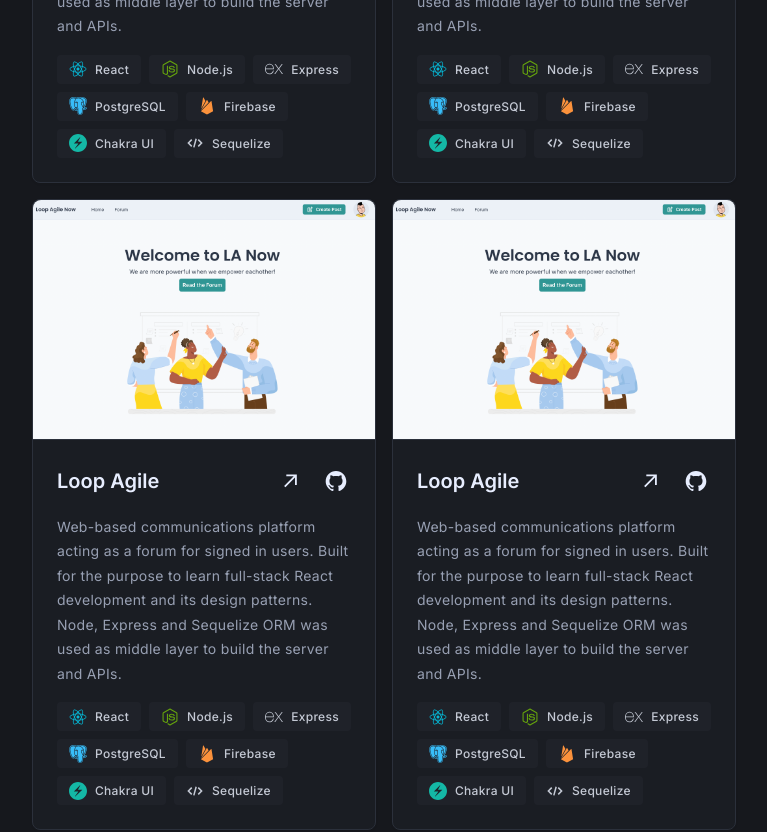
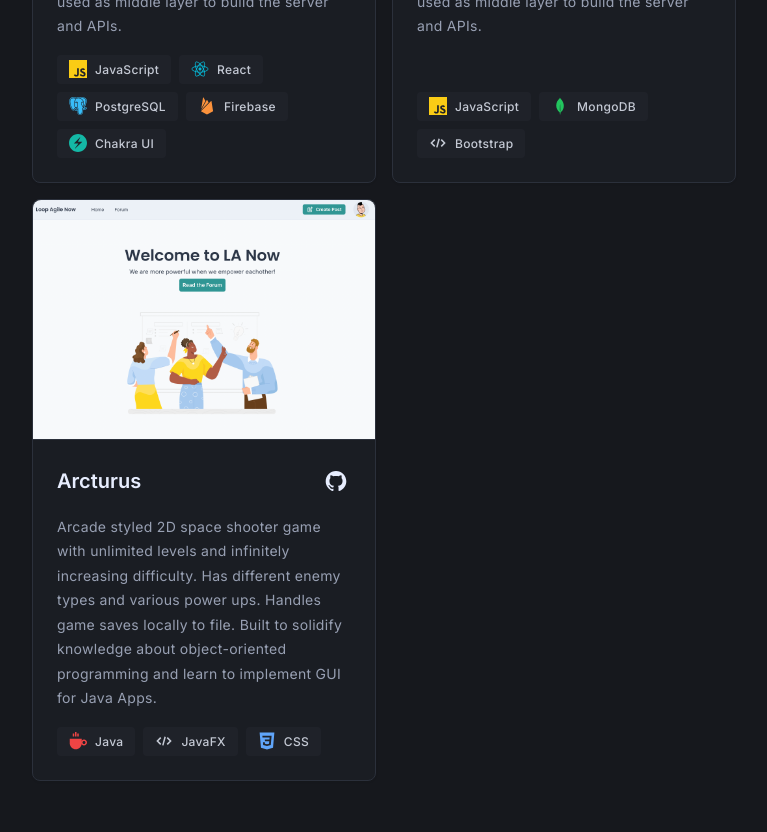
Before and after one commit to simstrom/snystrom.com, a Next.js app: page /projects in a window 1280 px wide. Shown: the part 760-1592 px from the top of the page, without its empty margins (256-1023 px from the left). Built offline with nearby package versions, Linux system fonts and the light colour scheme.

Commit message:
cleanup project cards

```diff
--- a/components/Carousel.jsx
+++ b/components/Carousel.jsx
@@ -21,7 +21,7 @@ export default function Carousel() {
 		<motion.div ref={carousel} className="overflow-hidden">
 			<motion.div
 				animate={{ x: -width + 275 }}
-				transition={{ ease: 'linear', duration: 60, repeat: Infinity }}
+				transition={{ ease: 'linear', duration: 40, repeat: Infinity }}
 				className="flex gap-4"
 			>
 				{images.map((img) => {
--- a/components/ProjectCard.jsx
+++ b/components/ProjectCard.jsx
@@ -1,31 +1,13 @@
-import { motion } from 'framer-motion';
 import Image from 'next/image';
 import InView from '../lib/InView';
 
 import { GithubIcon, TopRightIcon } from './Icons';
 import SkillTag from './SkillTag';
 
-const variants = {
-	hidden: {
-		opacity: 0,
-		y: 50,
-	},
-	show: {
-		opacity: 1,
-		y: 0,
-	},
-};
-
-export default function ProjectCard({ href }) {
+export default function ProjectCard({ project }) {
 	return (
 		<InView>
-			<motion.div
-				initial="hidden"
-				animate="show"
-				variants={variants}
-				transition={{ duration: 0.5 }}
-				className="flex flex-col rounded-lg border border-primary bg-secondary drop-shadow-sm"
-			>
+			<div className="h-full flex flex-col rounded-lg border border-primary bg-secondary drop-shadow-sm">
 				<div className="relative h-60 group">
 					<Image
 						src="/loop-agile.png"
@@ -36,12 +18,12 @@ export default function ProjectCard({ href }) {
 						className="object-cover overflow-hidden rounded-t-lg border-b border-primary"
 					/>
 					<a
-						href={href ? 'liveURL' : 'github.com'}
+						href={project.href ? 'liveURL' : 'github.com'}
 						target="_blank"
 						rel="noopener noreferrer"
 						className="absolute top-0 left-0 w-full h-full flex justify-center items-center gap-2 bg-primary/90 opacity-0 group-hover:opacity-100 transition-opacity duration-300"
 					>
-						{href ? (
+						{project.href ? (
 							<>
 								View Live
 								<TopRightIcon w={10} />
@@ -54,11 +36,11 @@ export default function ProjectCard({ href }) {
 						)}
 					</a>
 				</div>
-				<div className="flex flex-col gap-4">
+				<div className="flex-grow flex flex-col gap-4">
 					<div className="flex w-full items-center gap-1 p-6 pb-0">
-						<h3 className="text-lg sm:text-xl">Loop Agile</h3>
+						<h3 className="text-lg sm:text-xl">{project.title}</h3>
 						<div className="flex ml-auto gap-4 h-full items-center">
-							{!href && (
+							{project.href && (
 								<a
 									href={''}
 									target="_blank"
@@ -78,23 +60,17 @@ export default function ProjectCard({ href }) {
 							</a>
 						</div>
 					</div>
-					<p className="text-sm text-secondary px-6">
-						Web-based communications platform acting as a forum for signed in users. Built for the
-						purpose to learn full-stack React development and its design patterns. Node, Express and
-						Sequelize ORM was used as middle layer to build the server and APIs.
-					</p>
+					<p className="text-sm text-secondary px-6">{project.desc}</p>
 
 					<div className="flex flex-wrap gap-2 mb-2 mt-auto px-6 pb-4">
-						<SkillTag skill={'React'} />
-						<SkillTag skill={'Node.js'} />
-						<SkillTag skill={'Express'} />
-						<SkillTag skill={'PostgreSQL'} />
-						<SkillTag skill={'Firebase'} />
-						<SkillTag skill={'Chakra UI'} />
-						<SkillTag skill={'Sequelize'} />
+						{project.skills.map((skill) => (
+							<span key={skill} className="text-xs text-secondary">
+								<SkillTag skill={skill} />
+							</span>
+						))}
 					</div>
 				</div>
-			</motion.div>
+			</div>
 		</InView>
 	);
 }
--- a/components/ProjectListItem.jsx
+++ b/components/ProjectListItem.jsx
@@ -1,38 +1,22 @@
-import { motion } from 'framer-motion';
+import InView from '../lib/InView';
 import { GithubIcon, TopRightIcon } from './Icons';
 
-const variants = {
-	hidden: {
-		opacity: 0,
-		y: 50,
-	},
-	show: {
-		opacity: 1,
-		y: 0,
-	},
-};
-
-export default function ProjectListItem({ href }) {
+export default function ProjectListItem({ project }) {
 	return (
-		<motion.div
-			initial="hidden"
-			animate="show"
-			variants={variants}
-			transition={{ duration: 0.5 }}
-			className="flex justify-between items-center pb-4 border-b border-primary"
-		>
+		<InView>
+			<div className="flex justify-between items-center pb-4 border-b border-primary">
 				<div className="flex flex-col gap-2">
-				<h3 className="text-base font-semibold sm:text-lg">Loop Agile Now</h3>
+					<h3 className="text-base font-medium sm:text-lg">{project.title}</h3>
 					<div className="max-[450px]:hidden flex gap-3 flex-wrap">
-					<span className="text-xs text-secondary">React</span>
-					<span className="text-xs text-secondary">Node.js</span>
-					<span className="text-xs text-secondary">Express</span>
-					<span className="text-xs text-secondary">Next.js</span>
-					<span className="text-xs text-secondary">MongoDB</span>
+						{project.skills.map((skill) => (
+							<span key={skill} className="text-xs text-secondary">
+								{skill}
+							</span>
+						))}
 					</div>
 				</div>
 				<div className="flex gap-2 items-center text-secondary">
-				{!href && (
+					{project.href && (
 						<a
 							href={''}
 							target="_blank"
@@ -51,6 +35,7 @@ export default function ProjectListItem({ href }) {
 						<GithubIcon />
 					</a>
 				</div>
-		</motion.div>
+			</div>
+		</InView>
 	);
 }
--- a/components/SmallProject.jsx
+++ b/components/SmallProject.jsx
@@ -2,15 +2,15 @@ import InView from '@/lib/InView';
 import { GithubIcon, TopRightIcon } from './Icons';
 import SkillTag from './SkillTag';
 
-export default function SmallProject({ href }) {
+export default function SmallProject({ project }) {
 	return (
 		<InView>
 			<div className="flex flex-col rounded-lg border border-primary bg-secondary drop-shadow-sm">
 				<div className="flex flex-col gap-4">
 					<div className="flex w-full items-center gap-1 py-5 px-6 border-b border-primary/70">
-						<h3 className="text-lg">Screentime 2.0</h3>
+						<h3 className="text-lg">{project.title}</h3>
 						<div className="flex ml-auto gap-4 h-full items-center">
-							{!href && (
+							{!project.href && (
 								<a
 									href={''}
 									target="_blank"
@@ -30,16 +30,12 @@ export default function SmallProject({ href }) {
 							</a>
 						</div>
 					</div>
-					<p className="text-sm text-secondary px-6">
-						Web-based communications platform acting as a forum for signed in users. Built for the
-						purpose to learn full-stack React development and its design patterns. Node, Express and
-						Sequelize ORM was used as middle layer to build the server and APIs.
-					</p>
+					<p className="text-sm text-secondary px-6">{project.desc}</p>
 
 					<div className="flex flex-wrap gap-2 mb-2 mt-auto px-6 pb-4">
-						<SkillTag skill={'React'} />
-						<SkillTag skill={'Node.js'} />
-						<SkillTag skill={'Express'} />
+						{project.skills.map((skill) => (
+							<SkillTag key={skill} skill={skill} />
+						))}
 					</div>
 				</div>
 			</div>
--- a/pages/blog.js
+++ b/pages/blog.js
@@ -1,4 +1,4 @@
-import { motion } from 'framer-motion';
+import { AnimatePresence, motion } from 'framer-motion';
 import { useState } from 'react';
 
 import BlogListItem from '../components/BlogListItem';
@@ -48,6 +48,7 @@ export default function Blog() {
 						</div>
 					</div>
 					<div className="flex flex-col gap-2 sm:gap-4 mb-20 sm:mb-28">
+						<AnimatePresence>
 							{articles
 								.filter((obj) => obj.title.toLowerCase().includes(query.toLowerCase()))
 								.map((article) => (
@@ -57,11 +58,11 @@ export default function Blog() {
 										initial={{ opacity: 0 }}
 										animate={{ opacity: 1 }}
 										exit={{ opacity: 0 }}
-									transition={{ duration: 0.5 }}
 									>
 										<BlogListItem href="/" title={article.title} />
 									</motion.div>
 								))}
+						</AnimatePresence>
 					</div>
 				</div>
 			</InView>
--- a/pages/index.js
+++ b/pages/index.js
@@ -12,6 +12,27 @@ import ProjectCard from '../components/ProjectCard';
 import SectionHeader from '../components/SectionHeader';
 import InView from '../lib/InView';
 import hero from '../public/hero.jpg';
+
+const projects = [
+	{
+		title: 'Loop Agile',
+		href: '',
+		skills: ['JavaScript', 'React', 'PostgreSQL', 'Firebase', 'Chakra UI'],
+		desc: 'Web-based communications platform acting as a forum for signed in users. Built for the purpose to learn full-stack React development and its design patterns. Node, Express and Sequelize ORM was used as middle layer to build the server and APIs.',
+	},
+	{
+		title: 'CampSpotter',
+		href: '',
+		skills: ['JavaScript', 'MongoDB', 'Bootstrap'],
+		desc: 'Web-based communications platform acting as a forum for signed in users. Built for the purpose to learn full-stack React development and its design patterns. Node, Express and Sequelize ORM was used as middle layer to build the server and APIs.',
+	},
+	{
+		title: 'Arcturus',
+		href: '',
+		skills: ['Java', 'JavaFX', 'CSS'],
+		desc: 'Arcade styled 2D space shooter game with unlimited levels and infinitely increasing difficulty. Has different enemy types and various power ups. Handles game saves locally to file. Built to solidify knowledge about object-oriented programming and learn to implement GUI for Java Apps.',
+	},
+];
 
 export default function Home() {
 	return (
@@ -115,11 +136,11 @@ export default function Home() {
 				</InView>
 
 				<div className="flex flex-col gap-8 sm:grid grid-cols-2 mb-8">
-					<ProjectCard />
-					<ProjectCard />
+					<ProjectCard project={projects[0]} />
+					<ProjectCard project={projects[1]} />
 				</div>
 
-				<SmallProject />
+				<SmallProject project={projects[2]} />
 
 				<InView>
 					<div className="flex justify-center items-center">
--- a/pages/projects.js
+++ b/pages/projects.js
@@ -6,6 +6,27 @@ import { GridIcon, ListIcon } from '../components/Icons';
 import ProjectCard from '../components/ProjectCard';
 import ProjectListItem from '../components/ProjectListItem';
 import InView from '../lib/InView';
+
+const projects = [
+	{
+		title: 'Loop Agile',
+		href: '/loop',
+		skills: ['JavaScript', 'React', 'PostgreSQL', 'Firebase', 'Chakra UI'],
+		desc: 'Web-based communications platform acting as a forum for signed in users. Built for the purpose to learn full-stack React development and its design patterns. Node, Express and Sequelize ORM was used as middle layer to build the server and APIs.',
+	},
+	{
+		title: 'CampSpotter',
+		href: '',
+		skills: ['JavaScript', 'MongoDB', 'Bootstrap'],
+		desc: 'Web-based communications platform acting as a forum for signed in users. Built for the purpose to learn full-stack React development and its design patterns. Node, Express and Sequelize ORM was used as middle layer to build the server and APIs.',
+	},
+	{
+		title: 'Arcturus',
+		href: '',
+		skills: ['Java', 'JavaFX', 'CSS'],
+		desc: 'Arcade styled 2D space shooter game with unlimited levels and infinitely increasing difficulty. Has different enemy types and various power ups. Handles game saves locally to file. Built to solidify knowledge about object-oriented programming and learn to implement GUI for Java Apps.',
+	},
+];
 
 export default function Projects() {
 	const [listView, setListView] = useState(false);
@@ -63,21 +84,9 @@ export default function Projects() {
 				<div
 					className={cn(!listView && 'sm:grid grid-cols-2', 'flex flex-col gap-4 mb-20 sm:mb-28')}
 				>
-					{listView ? (
-						<>
-							<ProjectListItem />
-							<ProjectListItem />
-							<ProjectListItem />
-							<ProjectListItem />
-						</>
-					) : (
-						<>
-							<ProjectCard />
-							<ProjectCard />
-							<ProjectCard />
-							<ProjectCard />
-						</>
-					)}
+					{listView
+						? projects.map((project) => <ProjectListItem key={project.title} project={project} />)
+						: projects.map((project) => <ProjectCard key={project.title} project={project} />)}
 				</div>
 			</InView>
 		</Container>
```
Lines whose indentation alone changed are shown as unchanged.
